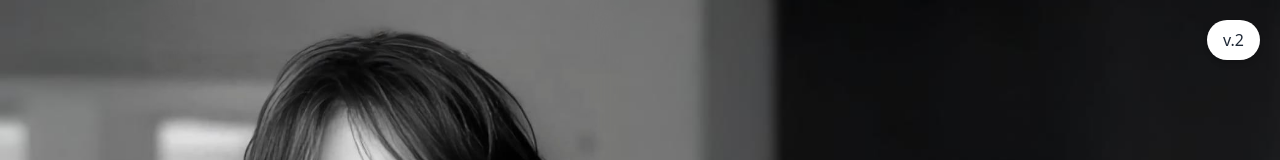
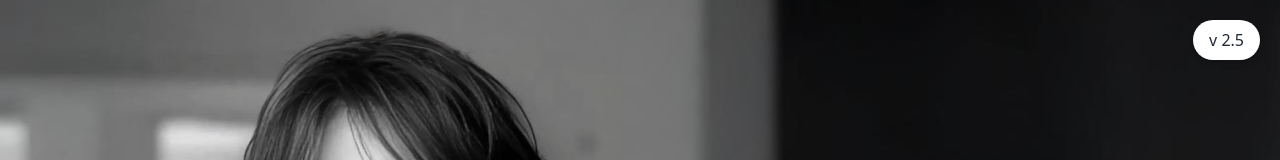
Before and after one commit to ItzmeAkash/InsuraFrontend, a React (Create React App) app: page /voice in a window 1280 px wide. Shown: the top 160 px of the page. Built offline with nearby package versions, Linux system fonts and the light colour scheme.

Commit message:
version 2.5 added

```diff
--- a/src/components/MainPage.jsx
+++ b/src/components/MainPage.jsx
@@ -21,7 +21,7 @@ const MainPage = () => {
         </h1>
       </div>
       <div className="fixed top-5 right-5 bg-white text-gray-800 px-4 py-2 rounded-full shadow-md z-10">
-        v.2
+        v.2.5
       </div>
       {/* Chatbot Component */}
       <div className="fixed bottom-5 right-5 z-10">
--- a/src/components/Voice/VoicePage.jsx
+++ b/src/components/Voice/VoicePage.jsx
@@ -22,7 +22,7 @@ const VoicePage = () => {
       </div>
             {/* Version Box */}
             <div className="fixed top-5 right-5 bg-white text-gray-800 px-4 py-2 rounded-full shadow-md z-10">
-        v.2
+        v 2.5
       </div>
 
       {/* Chatbot Component */}
```
